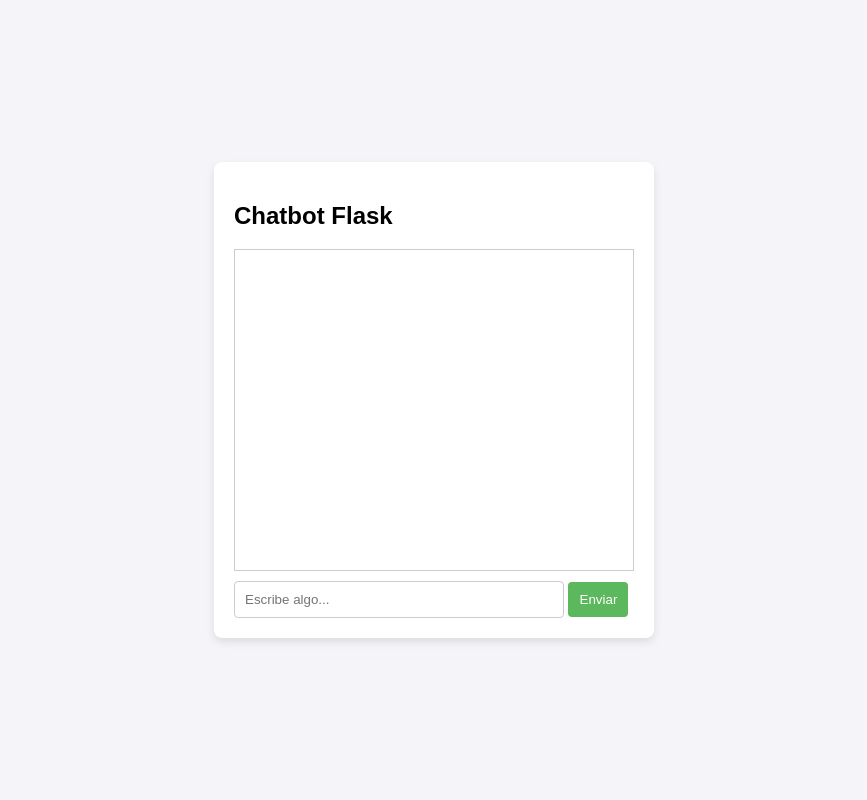
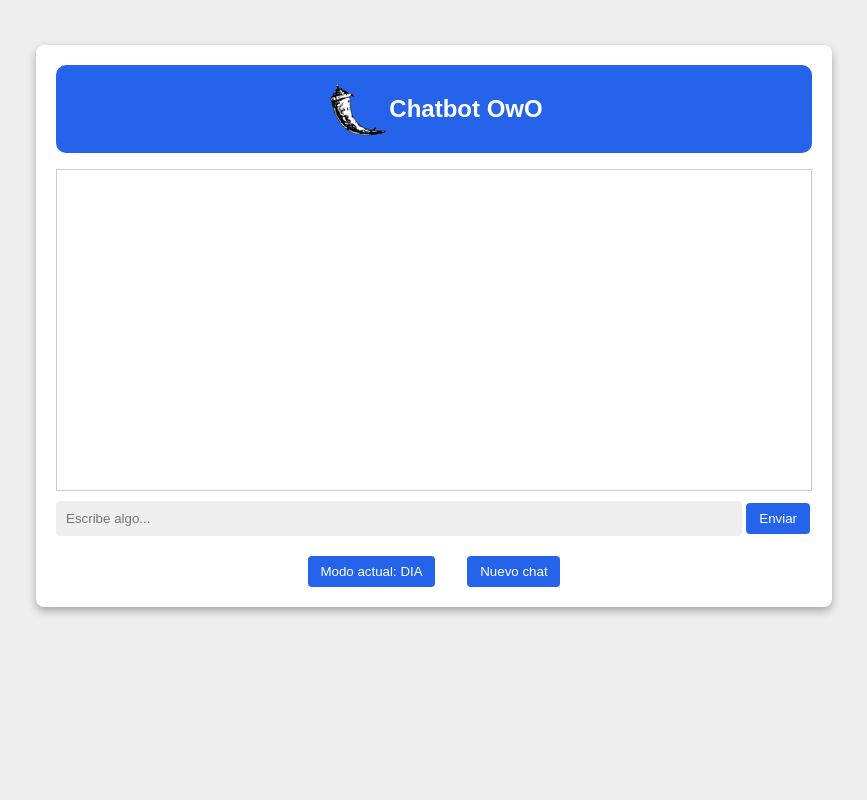
Before and after one commit to juanww20/Computacion_Emergente, a Flask app: page / in a window 1280 px wide. Shown: the whole page, without its empty margins (206-1073 px from the left). Run offline with Flask 3, Linux system fonts and the light colour scheme.

Commit message:
Mejora de diseño para chatbotRegla

```diff
--- a/chatbotRegla/static/css/styles.css
+++ b/chatbotRegla/static/css/styles.css
@@ -1,19 +1,59 @@
+:root {
+    --bg-color: #eeeeee;
+    --text-color: #2D3748;
+    --btn-card: #2563EB;
+    --card-bg: #FFFFFF;
+    --btn-text: #FFFFFF;
+    --border-color: #E2E8F0;
+    --input-text:black;
+}
+
+:root.dark-mode {
+    --bg-color: #111827;
+    --text-color: #F3F4F6;
+    --btn-card: #3B82F6;
+    --card-bg: #4b5e7a;
+    --btn-text: #FFFFFF;
+    --border-color: #374151;
+    --input-text:white;
+}
+
 body {
     font-family: Arial, sans-serif;
+    margin: 0;
+    background-color: var(--bg-color);
+    transition: background-color 0.5s ease, color 0.5s ease;
+}
+
+.contain{
     display: flex;
-    justify-content: center;
+    flex-direction: column;
     align-items: center;
-    min-height: 100vh;
-    margin: 0;
-    background-color: #f4f4f9;
+    padding: 10px;
 }
 
 #chatbox {
-    width: 400px;
-    background-color: white;
-    box-shadow: 0 4px 8px rgba(0,0,0,0.1);
+    width: 60%;
+    background-color: var(--card-bg);
+    box-shadow: 0 4px 8px rgba(0, 0, 0, 0.3);
     border-radius: 8px;
     padding: 20px;
+    margin: auto;
+    margin-top: 35px;
+    transition: background-color 0.5s ease, color 0.5s ease;
+}
+
+.chatheader {
+    display: flex;
+    align-items: center;
+    justify-content: center;
+    background: var(--btn-card);
+    color: var(--btn-text);
+    padding: 10px;
+    border-radius: 10px;
+    position: relative;
+    margin-bottom: 1rem;
+    transition: background-color 0.5s ease, color 0.5s ease;
 }
 
 #messages {
@@ -43,17 +83,29 @@ body {
 input[type="text"] {
     width: calc(100% - 70px);
     padding: 10px;
-    border: 1px solid #ccc;
+    border: none;
     border-radius: 4px;
     box-sizing: border-box;
+    background-color: var(--bg-color);
+    color: var(--input-text);
+    transition: background-color 0.5s ease, color 0.5s ease;
+}
+
+.herramienta{
+    display: flex;
+    align-items: center;
+    justify-content: center;
+    margin-top: 20px;
+    gap: 2em;
 }
 
 button {
-    width: 60px;
-    padding: 10px;
-    background-color: #5cb85c;
-    color: white;
+    padding: 0.5rem 0.8rem;
+    text-align: center;
     border: none;
     border-radius: 4px;
     cursor: pointer;
+    background-color: var(--btn-card);
+    color: var(--btn-text);
+    transition: background-color 0.5s ease, color 0.5s ease;
 }
--- a/chatbotRegla/static/javascript/script.js
+++ b/chatbotRegla/static/javascript/script.js
@@ -1,3 +1,21 @@
+const cambio_theme = document.getElementById('modo_theme');
+const root = document.documentElement;
+
+function new_chat(){
+    location.reload();
+}
+
+// cambio theme
+modo_theme.addEventListener('click', () => {
+    if (root.classList.contains('dark-mode')) {
+        root.classList.remove('dark-mode');
+        modo_theme.textContent = 'Modo actual: DIA';
+    } else {
+        root.classList.add('dark-mode');
+        modo_theme.textContent = 'Modo actual: NOCHE';
+    }
+});
+
 document.addEventListener('DOMContentLoaded', (event) => {
     // Escucha la tecla 'Enter' en el campo de entrada
     document.getElementById('input').addEventListener('keypress', function(e) {
--- a/chatbotRegla/templates/index.html
+++ b/chatbotRegla/templates/index.html
@@ -2,15 +2,29 @@
 <html lang="es">
 <head>
     <meta charset="UTF-8">
-    <title>Chatbot Flask</title>
+    <meta name="viewport" content="width=device-width, initial-scale=1.0">
+    <title>Chatbot OwO</title>
+    <link rel="icon" href="{{ url_for('static', filename='img/flask_logo.png') }}">
     <link rel="stylesheet" href="{{ url_for('static', filename='css/styles.css') }}">
 </head>
 <body>
-    <div id="chatbox">
-        <h2>Chatbot Flask</h2>
-        <div id="messages"></div>
-        <input id="input" type="text" placeholder="Escribe algo..." />
-        <button onclick="enviar()">Enviar</button>
+    <div class="contain">
+        <div id="chatbox">
+
+            <div class="chatheader">
+                <img src="{{ url_for('static', filename='img/flask_logo.png')}}" width="64px" height="auto" />
+                <h2>Chatbot OwO</h2>
+            </div>
+
+            <div id="messages"></div>
+            <input id="input" type="text" placeholder="Escribe algo..." />
+            <button onclick="enviar()">Enviar</button>
+
+            <div class="herramienta">
+                <button id="modo_theme">Modo actual: DIA</button>
+                <button onclick="new_chat()">Nuevo chat</button>
+            </div>
+        </div>
     </div>
 
     <script src="{{ url_for('static', filename='javascript/script.js') }}"></script>
```
Also changed, not shown: chatbotRegla/static/img/flask_logo.png (added).
